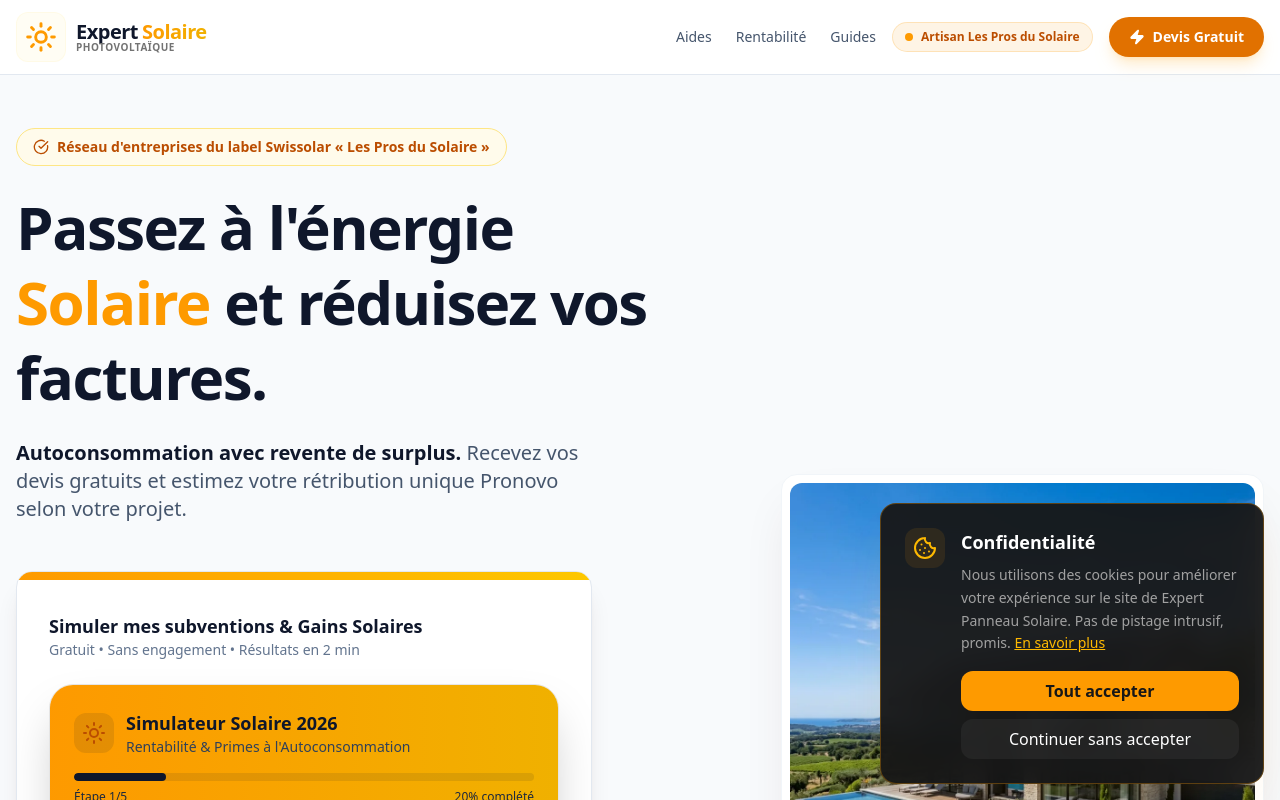
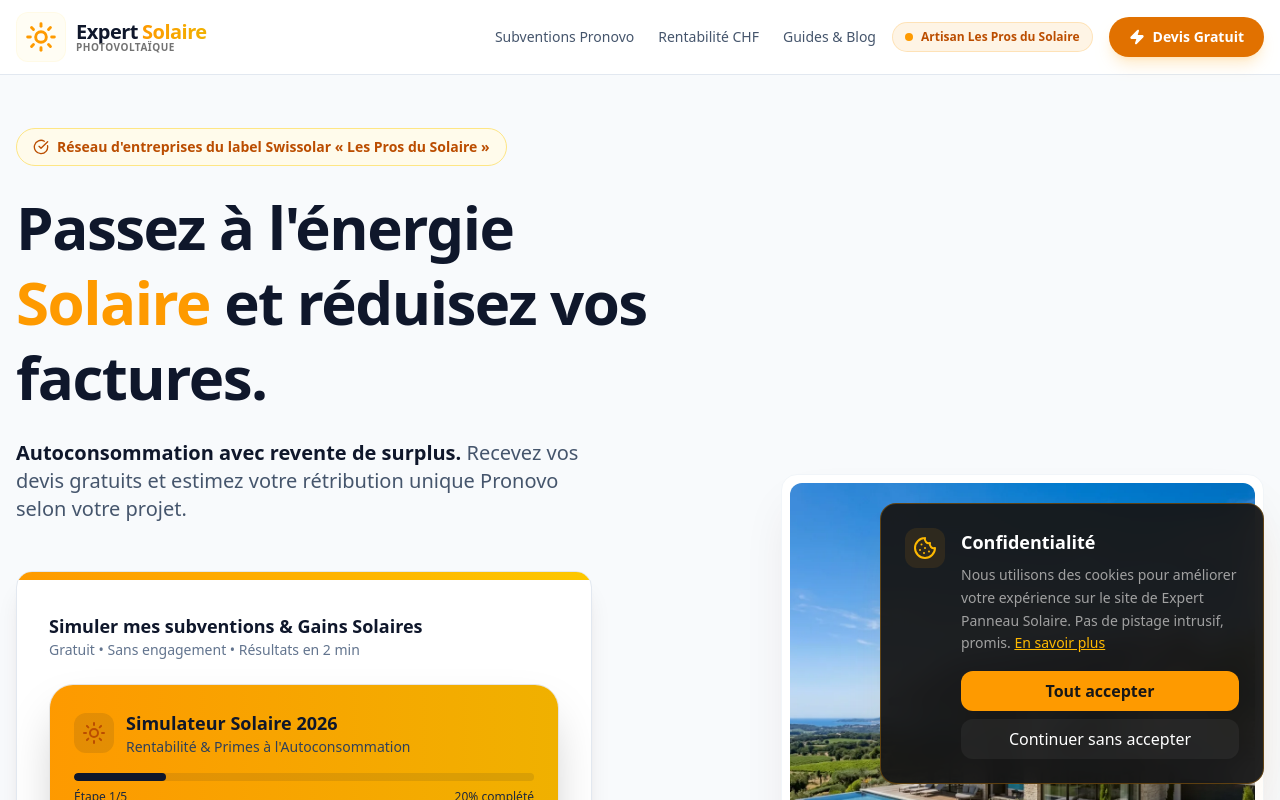
Before and after one commit to tuangiangluong-afk/expertpanneausolaire.ch, a Next.js app: page /home in a window 1280 px wide. Shown: the top 800 px of the page. Built offline with nearby package versions, Linux system fonts and the light colour scheme.

Commit message:
fix(guides): link navbar and footer to blog, add fallback supabase credentials and fix solaire-ch tag

```diff
--- a/src/app/guides/[slug]/page.tsx
+++ b/src/app/guides/[slug]/page.tsx
@@ -11,9 +11,9 @@ import { createClient } from "@supabase/supabase-js";
 import { marked } from 'marked';
 
 // Initialize Supabase Client
-const supabaseUrl = process.env.NEXT_PUBLIC_SUPABASE_URL || '';
-const supabaseKey = process.env.NEXT_PUBLIC_SUPABASE_ANON_KEY || '';
-const supabase = (supabaseUrl && supabaseKey) ? createClient(supabaseUrl, supabaseKey) : null;
+const supabaseUrl = process.env.NEXT_PUBLIC_SUPABASE_URL || 'https://bkspcizcojelegicuwmb.supabase.co';
+const supabaseKey = process.env.NEXT_PUBLIC_SUPABASE_ANON_KEY || 'eyJhbGciOiJIUzI1NiIsInR5cCI6IkpXVCJ9.eyJpc3MiOiJzdXBhYmFzZSIsInJlZiI6ImJrc3BjaXpjb2plbGVnaWN1d21iIiwicm9sZSI6ImFub24iLCJpYXQiOjE3ODEyMDUxMzYsImV4cCI6MjA5Njc4MTEzNn0.W6T92I1lmyxACcko6kVnZ6aZEQ535CouMvcshMrW4W4';
+const supabase = createClient(supabaseUrl, supabaseKey);
 
 export const revalidate = 60;
 
@@ -79,7 +79,7 @@ export async function generateMetadata({ params }: { params: Promise<{ slug: str
         .select('seo_title, title, seo_description, excerpt')
         .eq('slug', resolvedParams.slug)
         .eq('status', 'published')
-        .contains('tags', ['solaire'])
+        .contains('tags', ['solaire-ch'])
         .single();
 
     if (post) {
@@ -114,7 +114,7 @@ export default async function GuidePage({ params }: { params: Promise<{ slug: st
             `)
             .eq('slug', resolvedParams.slug)
             .eq('status', 'published')
-            .contains('tags', ['solaire'])
+            .contains('tags', ['solaire-ch'])
             .single();
 
         if (data && !error) {
--- a/src/app/guides/page.tsx
+++ b/src/app/guides/page.tsx
@@ -7,15 +7,15 @@ import type { Metadata } from 'next';
 import { createClient } from "@supabase/supabase-js";
 
 // Initialize Supabase Client
-const supabaseUrl = process.env.NEXT_PUBLIC_SUPABASE_URL || '';
-const supabaseKey = process.env.NEXT_PUBLIC_SUPABASE_ANON_KEY || '';
-const supabase = (supabaseUrl && supabaseKey) ? createClient(supabaseUrl, supabaseKey) : null;
+const supabaseUrl = process.env.NEXT_PUBLIC_SUPABASE_URL || 'https://bkspcizcojelegicuwmb.supabase.co';
+const supabaseKey = process.env.NEXT_PUBLIC_SUPABASE_ANON_KEY || 'eyJhbGciOiJIUzI1NiIsInR5cCI6IkpXVCJ9.eyJpc3MiOiJzdXBhYmFzZSIsInJlZiI6ImJrc3BjaXpjb2plbGVnaWN1d21iIiwicm9sZSI6ImFub24iLCJpYXQiOjE3ODEyMDUxMzYsImV4cCI6MjA5Njc4MTEzNn0.W6T92I1lmyxACcko6kVnZ6aZEQ535CouMvcshMrW4W4';
+const supabase = createClient(supabaseUrl, supabaseKey);
 
 export const revalidate = 60; // ISR 60 seconds
 
 export const metadata: Metadata = {
-    title: "Guides et Conseils Panneaux Solaires | Expert Panneau Solaire",
-    description: "Tout comprendre sur l'installation de panneaux solaires photovoltaïques. Guides de nos artisans experts en autoconsommation.",
+    title: "Guides et Conseils Panneaux Solaires en Suisse | Expert Panneau Solaire",
+    description: "Tout comprendre sur l'installation photovoltaïque en Suisse romande : subventions Pronovo, tarifs de rachat, rentabilité et fiscalité.",
 };
 
 export default async function GuidesIndex() {
@@ -35,7 +35,7 @@ export default async function GuidesIndex() {
                 category:blog_categories(name)
             `)
             .eq('status', 'published')
-            .contains('tags', ['solaire'])
+            .contains('tags', ['solaire-ch'])
             .order('published_at', { ascending: false })
         : { data: null };
 
--- a/src/components/Footer.tsx
+++ b/src/components/Footer.tsx
@@ -267,9 +267,9 @@ export function Footer({ config }: FooterProps) {
                                     </Link>
                                 </li>
                                 <li>
-                                    <Link href="/guides" className="text-neutral-400 hover:text-white transition flex items-center gap-2 group">
+                                    <Link href="/blog" className="text-neutral-400 hover:text-white transition flex items-center gap-2 group">
                                         <span className={`w-1 h-1 rounded-full bg-neutral-600 group-hover:${theme.classes.bg} transition`}></span>
-                                        Tous nos guides
+                                        Tous nos guides & articles
                                     </Link>
                                 </li>
                                 <li>
--- a/src/components/Header.tsx
+++ b/src/components/Header.tsx
@@ -40,16 +40,16 @@ export default function Header({
 
     const navLinks = [
         {
-                "href": "/guides/prime-autoconsommation-photovoltaique-aides",
-                "text": "Aides"
+                "href": "/blog/subvention-pronovo-retribution-unique-kleiv-montants-2026",
+                "text": "Subventions Pronovo"
         },
         {
-                "href": "/guides/rentabilite-panneaux-solaires-maison",
-                "text": "Rentabilité"
+                "href": "/blog/rentabilite-panneaux-solaires-suisse-romande-calcul-tri-chf",
+                "text": "Rentabilité CHF"
         },
         {
-                "href": "/guides",
-                "text": "Guides"
+                "href": "/blog",
+                "text": "Guides & Blog"
         }
 ];
 
--- a/src/components/InternalMesh.tsx
+++ b/src/components/InternalMesh.tsx
@@ -42,7 +42,7 @@ export function InternalMesh({ city, config }: InternalMeshProps) {
                     <div>
                         <h4 className="text-white font-bold mb-6 text-lg">Nos Services</h4>
                         <ul className="space-y-3">
-                            {[{"title": "Autoconsommation Solaire", "href": "/type/autoconsommation"}, {"title": "Vente du Surplus la rétribution de l'injection", "href": "/type/vente-surplus"}, {"title": "Batterie Solaire de Stockage", "href": "/type/batterie-solaire"}, {"title": "Carport Solaire & Abri", "href": "/type/carport-solaire"}, {"title": "Guides & Aides Solaire 2026", "href": "/guides"}].map((service, i) => (
+                            {[{"title": "Autoconsommation Solaire", "href": "/type/autoconsommation"}, {"title": "Vente du Surplus la rétribution de l'injection", "href": "/type/vente-surplus"}, {"title": "Batterie Solaire de Stockage", "href": "/type/batterie-solaire"}, {"title": "Carport Solaire & Abri", "href": "/type/carport-solaire"}, {"title": "Guides & Aides Solaire 2026", "href": "/blog"}].map((service, i) => (
                                 <li key={i}>
                                     <Link href={service.href} className="text-neutral-400 hover:text-white transition text-sm flex items-center gap-2">
                                         <span className="bg-amber-500 rounded-full h-1 w-1 shrink-0"></span>
@@ -98,10 +98,10 @@ export function InternalMesh({ city, config }: InternalMeshProps) {
                         </h4>
                         <ul className="space-y-3">
                             {[
-                                { label: "Aides Panneaux Solaires 2026", href: "/guides/aides-installation-panneaux-solaires" },
-                                { label: "Rentabilité du Photovoltaïque", href: "/guides/rentabilite-panneaux-solaires" },
-                                { label: "Prix d'une Installation Solaire", href: "/guides/prix-panneaux-solaires-maison" },
-                                { label: "Tous nos guides", href: "/guides" }
+                                { label: "Subvention Pronovo Rétribution Unique 2026", href: "/blog/subvention-pronovo-retribution-unique-kleiv-montants-2026" },
+                                { label: "Rentabilité du Photovoltaïque en Suisse (CHF)", href: "/blog/rentabilite-panneaux-solaires-suisse-romande-calcul-tri-chf" },
+                                { label: "Prix d'une Installation Solaire en Suisse", href: "/blog/prix-panneaux-solaires-suisse-cout-reel-chf-2026" },
+                                { label: "Tous nos guides & articles", href: "/blog" }
                             ].map((link, i) => (
                                 <li key={i}>
                                     <Link href={link.href} className="text-neutral-400 hover:text-white transition text-sm flex items-center gap-2">
```
